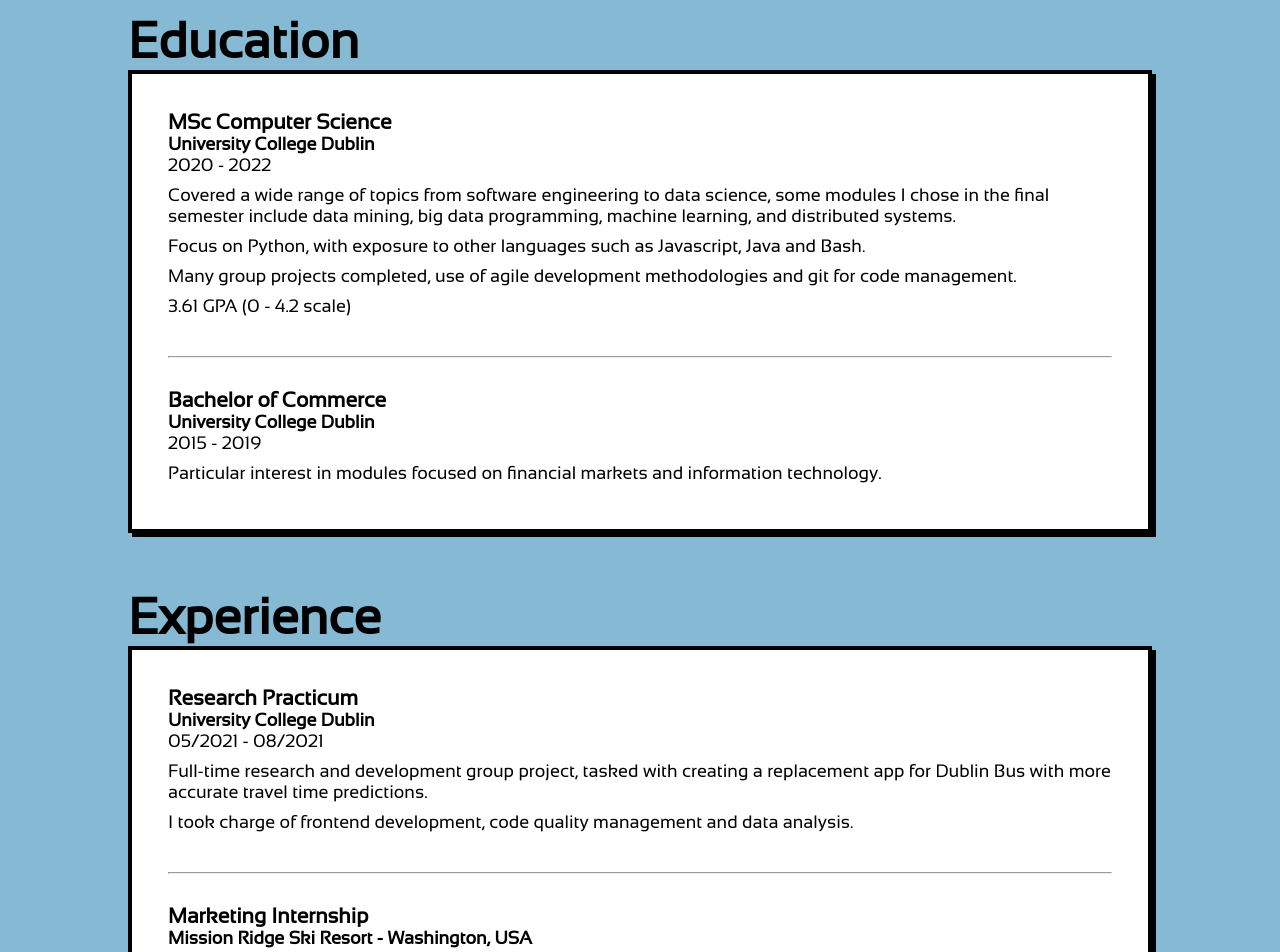
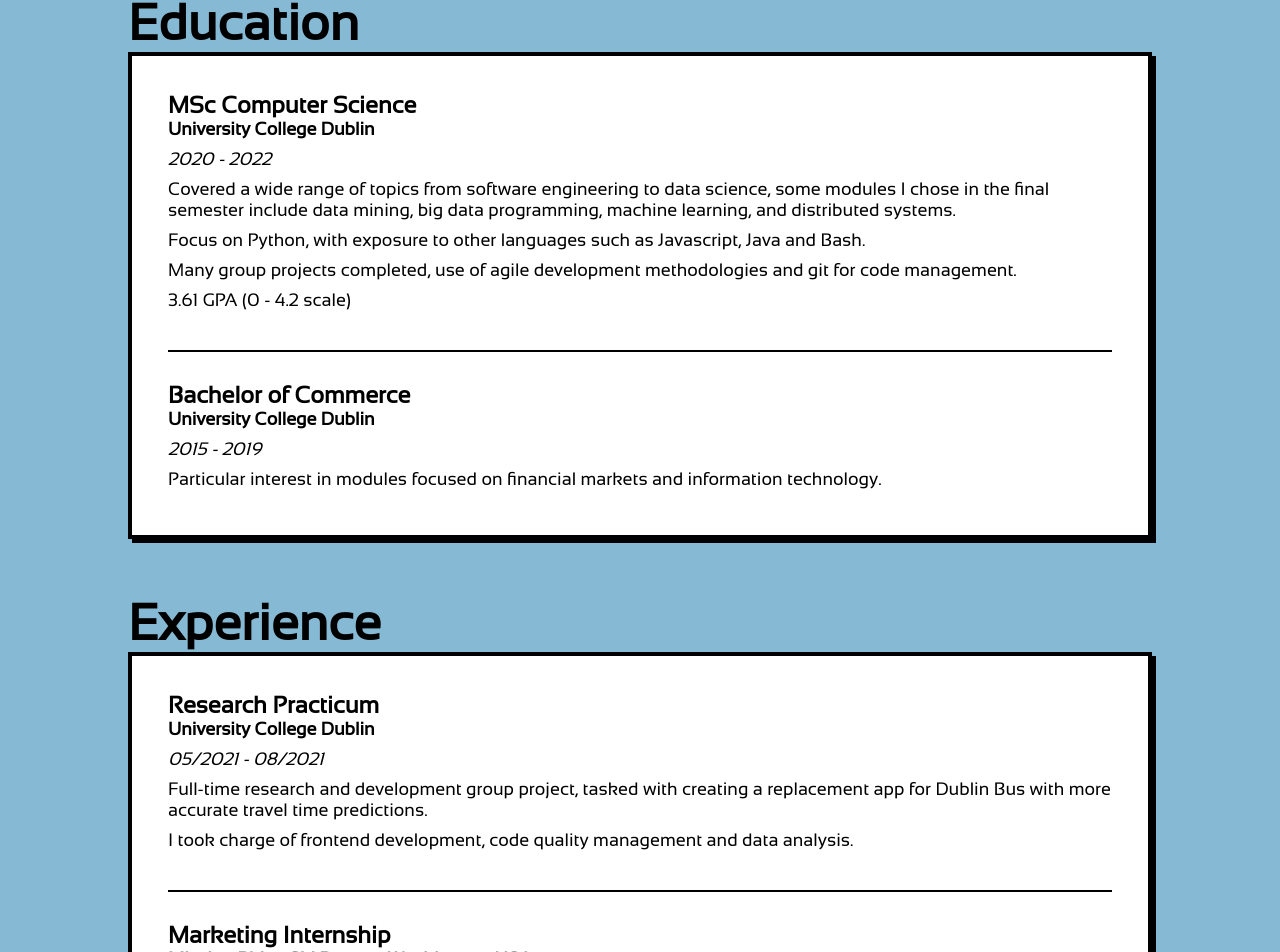
Before and after one commit to tomwalsh96/portfolio, a React (Create React App) app in the folder frontend/: page / in a window 1280 px wide. Shown: the part 792-1744 px from the top of the page. Built offline with nearby package versions, Linux system fonts and the light colour scheme; no server answers.

Commit message:
Edit resume styling

```diff
--- a/frontend/src/pages/home/index.js
+++ b/frontend/src/pages/home/index.js
@@ -46,9 +46,9 @@
           <div className="content-item">
           <h2 className="content-heading">Education</h2>
             <div className="content-body">
-              <h3>MSc Computer Science</h3>
+              <h3 className="item-heading">MSc Computer Science</h3>
               <h4>University College Dublin</h4>
-              <p>2020 - 2022</p>
+              <p className="time">2020 - 2022</p>
               <p>Covered a wide range of topics from software engineering to data science, some modules I chose in the final
               semester include data mining, big data programming, machine learning, and distributed systems.</p>
               <p>Focus on Python, with exposure to other languages such as Javascript, Java and Bash.</p>
@@ -57,27 +57,27 @@
               <br/>
               <hr/>
               <br/>
-              <h3>Bachelor of Commerce</h3>
+              <h3 className="item-heading">Bachelor of Commerce</h3>
               <h4>University College Dublin</h4>
-              <p>2015 - 2019</p>
+              <p className="time">2015 - 2019</p>
               <p>Particular interest in modules focused on financial markets and information technology.</p>
             </div>
           </div>
           <div className="content-item">
           <h2 className="content-heading">Experience</h2>
             <div className="content-body">
-              <h3>Research Practicum</h3>
+              <h3 className="item-heading">Research Practicum</h3>
               <h4>University College Dublin</h4>
-              <p>05/2021 - 08/2021</p>
+              <p className="time">05/2021 - 08/2021</p>
               <p>Full-time research and development group project, tasked with creating a replacement app for Dublin Bus with
               more accurate travel time predictions.</p>
               <p>I took charge of frontend development, code quality management and data analysis.</p>
               <br/>
               <hr/>
               <br/>
-              <h3>Marketing Internship</h3>
+              <h3 className="item-heading">Marketing Internship</h3>
               <h4>Mission Ridge Ski Resort - Washington, USA</h4>
-              <p>01/2020 - 03/2020</p>
+              <p className="time">01/2020 - 03/2020</p>
               <p>Created copy and design for marketing material such as newsletters and social media.</p>
               <p>Used Mailchimp to send targeted emails containing promotions, news and updates.</p>
               <p>Completed first draft marketing performance reports for my supervisor.</p>
--- a/frontend/src/pages/home/styles/index.css
+++ b/frontend/src/pages/home/styles/index.css
@@ -10,7 +10,7 @@
   width: clamp(2rem, 80vw, 80rem);
   display: flex;
   flex-direction: column;
-  padding: 2rem 1rem 3rem 1rem;
+  padding: 2rem 1rem;
 }
 
 .home .greeting {
@@ -66,6 +66,18 @@
   gap: 3rem;
   flex-wrap: wrap;
 }
+.home .item-heading {
+  font-size: 1.3rem;
+}
+
+.home .time {
+  margin: 0.5rem 0;
+  font-style: italic;
+}
+
+.home hr {
+  border: 1px solid black;
+}
 
 .home .content-item {
   width: clamp(2rem, 80vw, 80rem);
```
